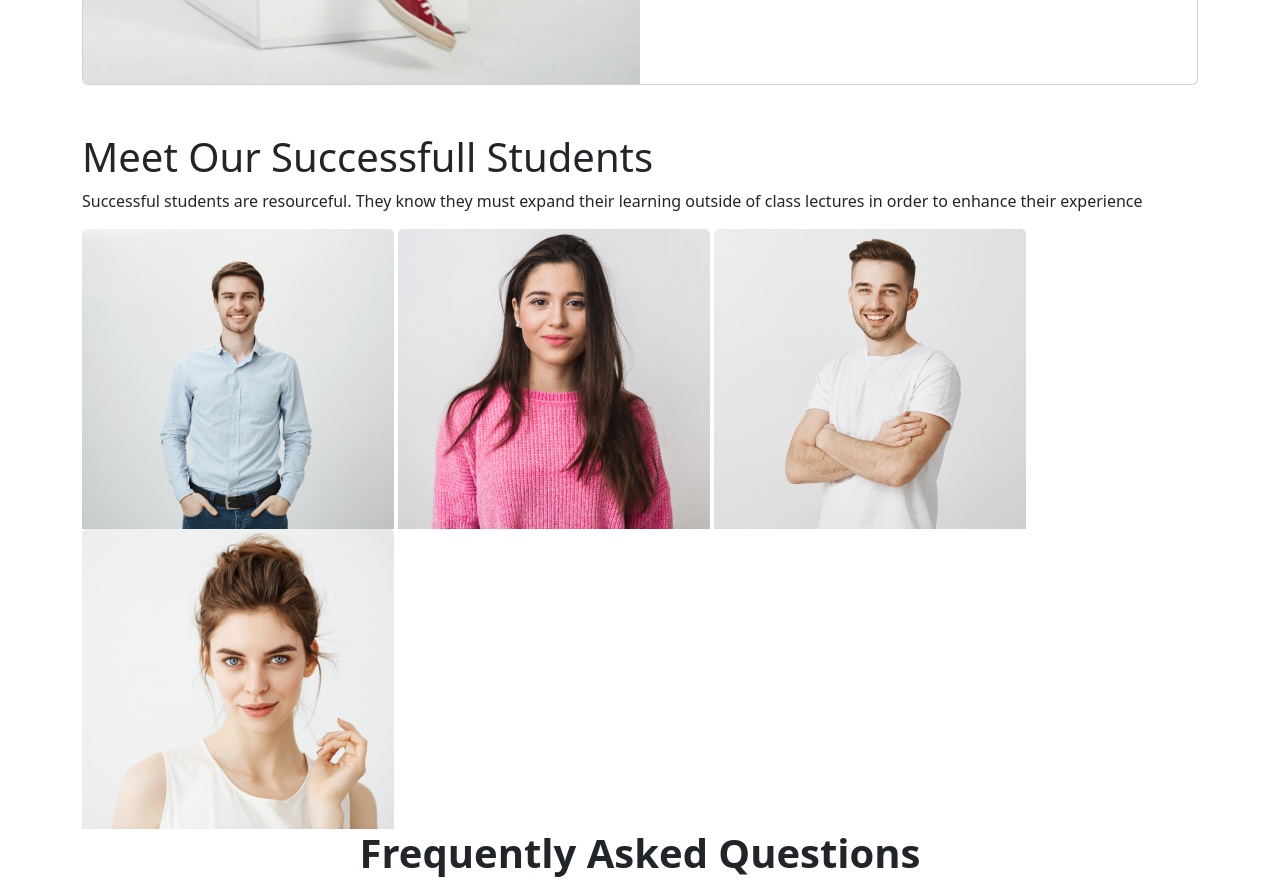
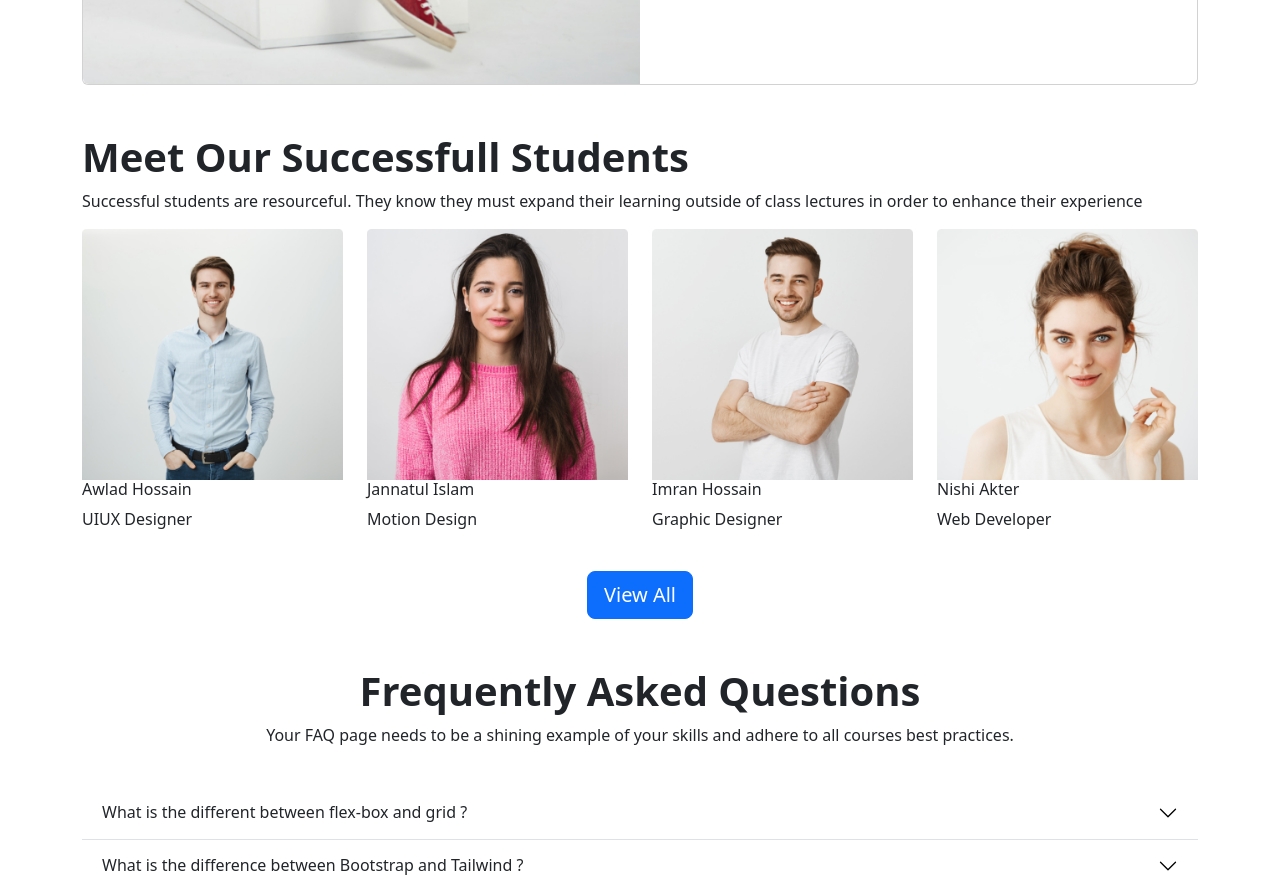
Before and after one commit to ArfanulHoque/digiLEARN, a plain HTML site: page index.html in a window 1280 px wide. Shown: the part 1600-2480 px from the top of the page. Drawn offline with nearby package versions, Linux system fonts and the light colour scheme.

Commit message:
successfull students added

```diff
--- a/index.html
+++ b/index.html
@@ -108,7 +108,7 @@
         <section id="courses">
             <div>
                 <div class="text-center mt-5">
-                    <h1>Discover Our Popular
+                    <h1 class="fw-bold">Discover Our Popular
                         Courses</h1>
                     <p>digiLEARN is a nonprofit organization dedicated to accelerating digital learning.</p>
                 </div>
@@ -263,16 +263,35 @@
         <!-- Successfull students -->
         <section>
             <div>
-                <h1>Meet Our Successfull
+                <h1 class="fw-bold">Meet Our Successfull
                     Students</h1>
                 <p>Successful students are resourceful. They know they must expand their learning outside of class
                     lectures in order to enhance their experience</p>
             </div>
-            <div class="w-100">
-                <img src="images/student/student-1.png" alt="">
-                <img src="images/student/student-2.png" alt="">
-                <img src="images/student/student-3.png" alt="">
-                <img src="images/student/student-4.png" alt="">
+            <div class=" d-flex row row-cols-1 row-cols-sm-2 row-cols-md-4">
+                <div>
+                    <img class="w-100" src="images/student/student-1.png" alt="">
+                    <h6>Awlad Hossain</h6>
+                    <P>UIUX Designer</P>
+                </div>
+                <div>
+                    <img class="w-100" src="images/student/student-2.png" alt="">
+                    <h6>Jannatul Islam</h6>
+                    <p>Motion Design</p>
+                </div>
+                <div>
+                    <img class="w-100" src="images/student/student-3.png" alt="">
+                    <h6>Imran Hossain</h6>
+                    <p>Graphic Designer</p>
+                </div>
+                <div>
+                    <img class="w-100" src="images/student/student-4.png" alt="">
+                    <h6>Nishi Akter</h6>
+                    <p>Web Developer</p>
+                </div>
+            </div>
+            <div class="text-center pt-4 pb-5">
+                <button type="button" class="btn btn-primary btn-lg">View All</button>
             </div>
         </section>
         <!-- Question Section -->
@@ -356,7 +375,7 @@
                 <h1 class="fw-bold">
                     Trusted by over 800+ companies
                 </h1>
-                <div>
+                <div class="row row-cols-lg-6">
                     <img src="images/company/company-1.png" alt="">
                     <img src="images/company/company-2.png" alt="">
                     <img src="images/company/company-3.png" alt="">
```
